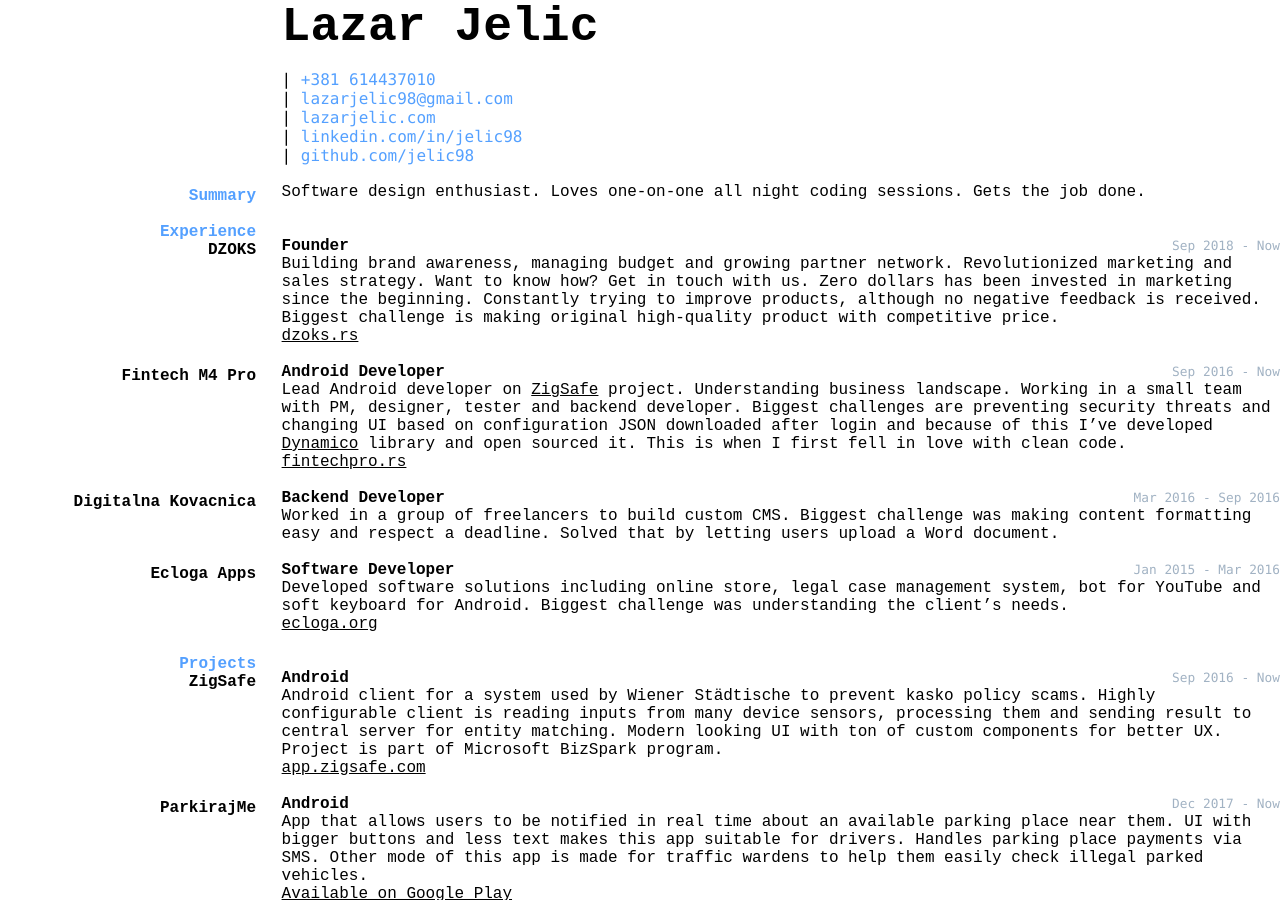
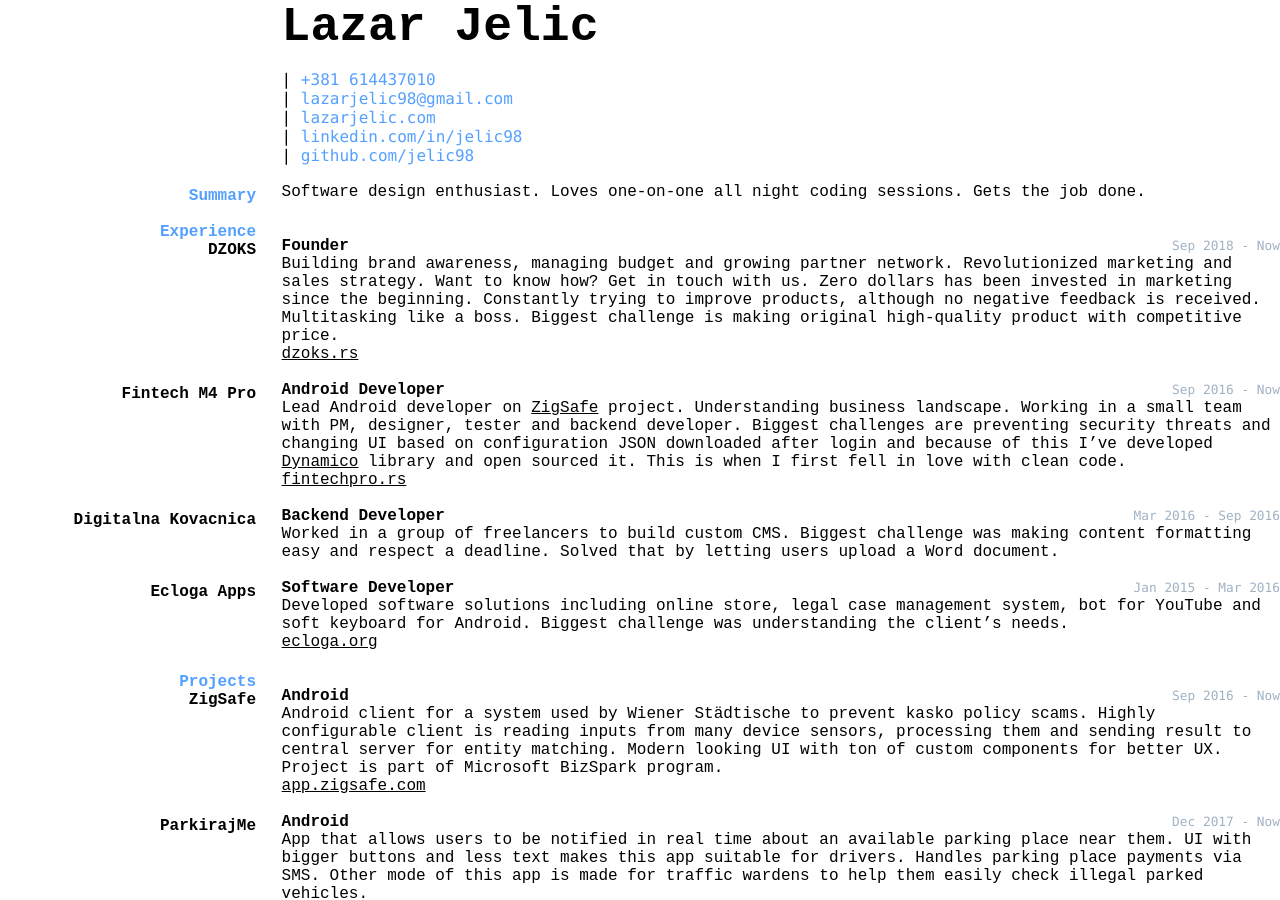
Before and after one commit to jelic98/cv, a Jekyll site: the page built from index.md, in a window 1280 px wide and 900 px high. Built offline with Jekyll 4.4.1, drawn with Linux system fonts in a browser that asks for light colours; our own code applies the rules of GitHub Pages for plain Markdown files.

Commit message:
Detailed job description - DZOKS

```diff
--- a/index.md
+++ b/index.md
@@ -26,7 +26,7 @@ Software design enthusiast. Loves one-on-one all night coding sessions. Gets the
 __Founder__
 `Sep 2018 - Now`
 
-Building brand awareness, managing budget and growing partner network. Revolutionized marketing and sales strategy. Want to know how? Get in touch with us. Zero dollars has been invested in marketing since the beginning. Constantly trying to improve products, although no negative feedback is received. Biggest challenge is making original high-quality product with competitive price.
+Building brand awareness, managing budget and growing partner network. Revolutionized marketing and sales strategy. Want to know how? Get in touch with us. Zero dollars has been invested in marketing since the beginning. Constantly trying to improve products, although no negative feedback is received. Multitasking like a boss. Biggest challenge is making original high-quality product with competitive price.
 
 [dzoks.rs](https://www.dzoks.rs)
 
```
